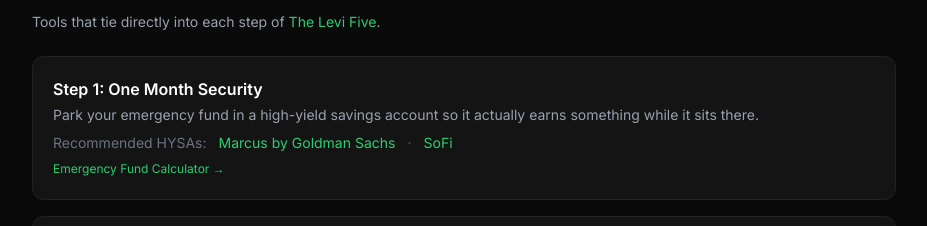
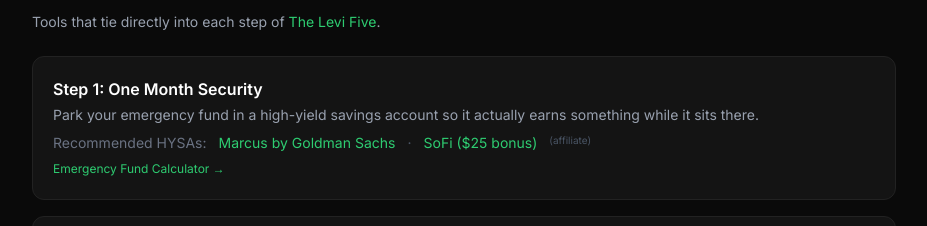
Before and after one commit to levithefinanceguy/levithefinanceguy, a Next.js app: page /resources in a window 1280 px wide. Shown: the part 1685-1911 px from the top of the page, without its empty margins (176-1103 px from the left). Built offline with nearby package versions, Linux system fonts and the light colour scheme.

Commit message:
Add SoFi affiliate link with  bonus and Marcus link

```diff
--- a/app/resources/page.tsx
+++ b/app/resources/page.tsx
@@ -165,9 +165,10 @@
             <p className="text-sm text-gray-400 mb-2">Park your emergency fund in a high-yield savings account so it actually earns something while it sits there.</p>
             <div className="flex flex-wrap gap-3 text-sm">
               <span className="text-gray-500">Recommended HYSAs:</span>
-              <span className="text-accent-green">Marcus by Goldman Sachs</span>
+              <a href="https://www.marcus.com/us/en/savings/high-yield-savings" target="_blank" rel="noopener noreferrer" className="text-accent-green hover:underline">Marcus by Goldman Sachs</a>
               <span className="text-gray-600">·</span>
-              <span className="text-accent-green">SoFi</span>
+              <a href="https://www.sofi.com/invite/money?gcp=4bbe2774-a1a0-4008-b5c3-d9c59928b61a&isAliasGcp=false" target="_blank" rel="noopener noreferrer" className="text-accent-green hover:underline">SoFi ($25 bonus)</a>
+              <span className="text-[10px] text-gray-600">(affiliate)</span>
             </div>
             <a href="/calculators/emergency-fund" className="inline-block mt-2 text-xs text-accent-green hover:underline">Emergency Fund Calculator →</a>
           </div>
```
